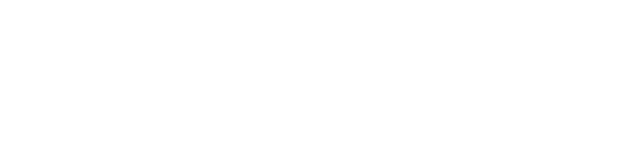
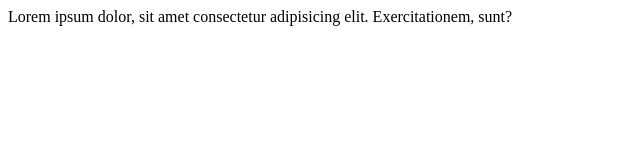
Before and after one commit to OgbuEsther/anotherClass, a plain HTML site: page index.html in a window 1280 px wide. Shown: the whole page, without its empty margins (0-640 px from the left). Drawn offline with Linux system fonts and the light colour scheme.

Commit message:
started working on landing page

```diff
--- a/index.html
+++ b/index.html
@@ -6,6 +6,8 @@
     <title>Document</title>
 </head>
 <body>
-
+    <div>
+        Lorem ipsum dolor, sit amet consectetur adipisicing elit. Exercitationem, sunt?
+    </div>
 </body>
 </html>
```
